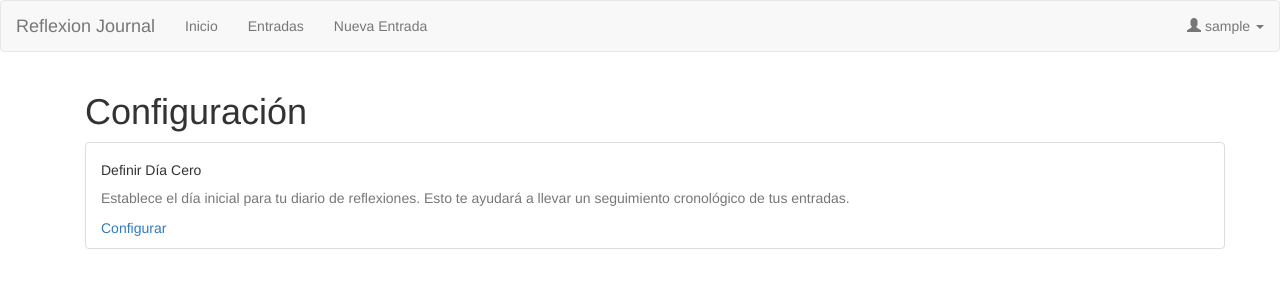
After one commit to AstronautMarkus/reflexion-journal, a Flask app: page /journal/settings in a window 1280 px wide. The commit adds this page. Shown: the top 300 px of the page. Run offline with Flask 3, Linux system fonts and the light colour scheme; the visitor is signed in with stand-in values (Sample User, id 1); some libraries are stand-ins or nearby versions.

Commit message:
feat: Update settings routes and templates, add favicon, and modify navbar links

```diff
--- a/reflexion-journal/app/__init__.py
+++ b/reflexion-journal/app/__init__.py
@@ -29,6 +29,6 @@ def create_app():
     app.register_blueprint(main_blueprint)
     app.register_blueprint(auth_blueprint)
     app.register_blueprint(journal_blueprint)
-    app.register_blueprint(settings_blueprint)
+    app.register_blueprint(settings_blueprint, url_prefix='/journal')
 
     return app
--- a/reflexion-journal/app/routes/settings/__init__.py
+++ b/reflexion-journal/app/routes/settings/__init__.py
@@ -2,4 +2,4 @@ from flask import Blueprint
 
 settings = Blueprint('settings', __name__)
 
-from . import define_day_zero
+from . import define_day_zero, settings_list
--- /dev/null
+++ b/reflexion-journal/app/routes/settings/settings_list.py
@@ -0,0 +1,8 @@
+from . import settings
+from flask import render_template
+from app.middleware.check_user_auth import login_required_middleware
+
+@settings.route('/settings', methods=['GET'])
+@login_required_middleware
+def settings_page():
+    return render_template('settings/settings.html')
--- a/reflexion-journal/app/templates/base/base.html
+++ b/reflexion-journal/app/templates/base/base.html
@@ -4,6 +4,7 @@
     <meta charset="UTF-8">
     <meta name="viewport" content="width=device-width, initial-scale=1.0">
     <link rel="stylesheet" href="{{ url_for('static', filename='css/bootstrap.min.css') }}">
+    <link rel="shortcut icon" href="{{ url_for('static', filename='img/astrotux.png')}}" type="image/x-icon">
     <title>{% block title %} {% endblock %}</title>
     {% block head %}{% endblock %}
 </head>
--- a/reflexion-journal/app/templates/base/components/navbar.html
+++ b/reflexion-journal/app/templates/base/components/navbar.html
@@ -6,8 +6,8 @@
 
         <ul class="nav navbar-nav">
             <li><a href="{{ url_for('main.home') }}">Inicio</a></li>
-            <li><a href="/entries">Entradas</a></li>
-            <li><a href="/entries/new">Nueva Entrada</a></li>
+            <li><a href="#">Entradas</a></li>
+            <li><a href="#">Nueva Entrada</a></li>
         </ul>
 
         <ul class="nav navbar-nav navbar-right">
@@ -23,8 +23,8 @@
                 </a>
                 <ul class="dropdown-menu">
                     {% if current_user.is_authenticated %}
-                        <li><a href="/profile">Perfil</a></li>
-                        <li><a href="/settings">Configuración</a></li>
+                        <li><a href="#">Perfil</a></li>
+                        <li><a href="{{ url_for('settings.settings_page') }}">Configuración</a></li>
                         <li role="separator" class="divider"></li>
                         <li><a href="{{ url_for('auth.logout') }}">Cerrar sesión</a></li>
                     {% else %}
--- /dev/null
+++ b/reflexion-journal/app/templates/settings/settings.html
@@ -0,0 +1,15 @@
+{% extends 'base/base.html' %}
+{% block title %}Configuración - Reflexion Journal{% endblock %}
+
+{% block content %}
+<div class="container">
+  <h1>Configuración</h1>
+  <ul class="list-group">
+    <li class="list-group-item">
+      <h5>Definir Día Cero</h5>
+      <p class="mb-1 text-muted">Establece el día inicial para tu diario de reflexiones. Esto te ayudará a llevar un seguimiento cronológico de tus entradas.</p>
+      <a href="{{ url_for('settings.define_day_zero') }}">Configurar</a>
+    </li>
+  </ul>
+</div>
+{% endblock %}
```
Also changed, not shown: reflexion-journal/app/static/img/astrotux.png (added).
